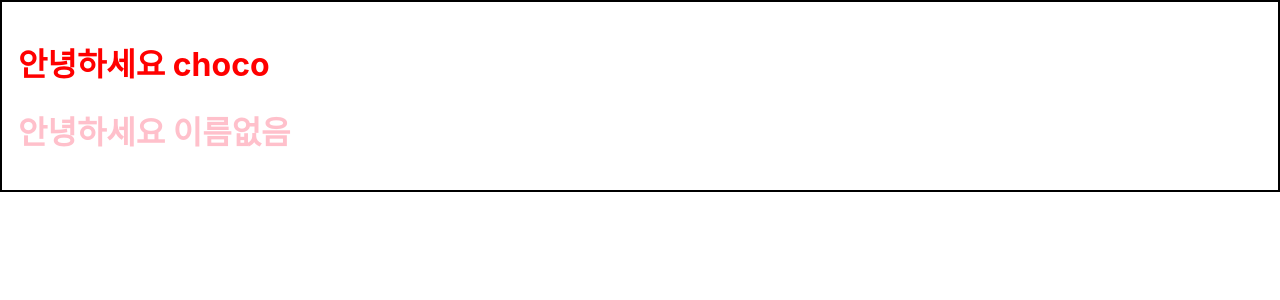
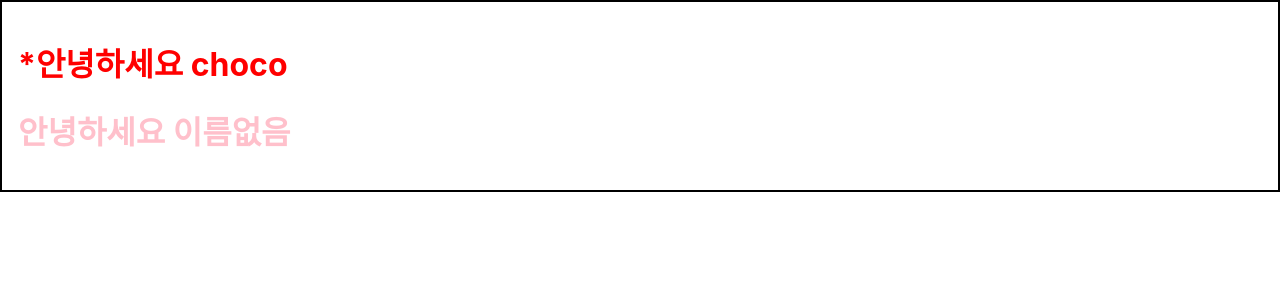
Before and after one commit to donghoonKang-dev/LearningFaster, a React (Create React App) app in the folder vlpt-modern-react/: page / in a window 1280 px wide. Shown: the top 300 px of the page. Built offline with nearby package versions, Linux system fonts and the light colour scheme.

Commit message:
6. 조건부 렌더링

```diff
--- a/vlpt-modern-react/src/App.js
+++ b/vlpt-modern-react/src/App.js
@@ -5,7 +5,7 @@ import Wrapper from './Wrapper';
 function App() {
   return (
     <Wrapper>
-      <Hello name="choco" color="red" />
+      <Hello name="choco" color="red" isSpecial="true" />
       <Hello />
     </Wrapper>
   );
--- a/vlpt-modern-react/src/Hello.js
+++ b/vlpt-modern-react/src/Hello.js
@@ -1,9 +1,9 @@
 import React from 'react'
 
-export default function Hello({ color, name }) {
+export default function Hello({ color, name, isSpecial }) {
   return (
     <div style={{ color }}>
-      <h1>안녕하세요 {name}</h1>
+      <h1>{ isSpecial && <b>*</b> }안녕하세요 {name}</h1>
     </div>
   )
 }
```
